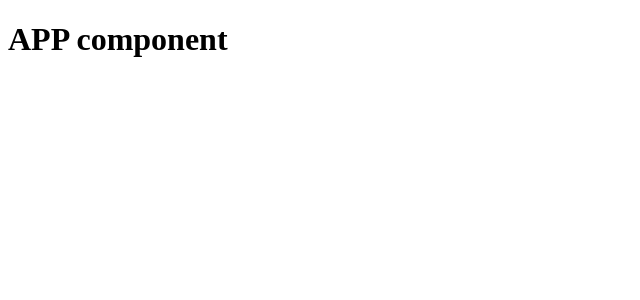
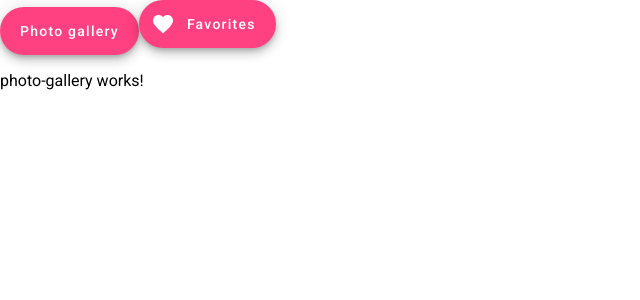
Before and after one commit to leepaolo/infinite-scroll-gallery-ngrx, an Angular app: page /photo-gallery in a window 1280 px wide. Before the commit this address led to /. Shown: the top 300 px of the page, without its empty margins (0-640 px from the left). Built offline with nearby package versions, Linux system fonts and the light colour scheme.

Commit message:
feat(HEADER): added menu | buttons | navigation to paht: photo-gallery and favorite-photos

```diff
--- a/angular.json
+++ b/angular.json
@@ -30,6 +30,7 @@
               "src/assets"
             ],
             "styles": [
+              "@angular/material/prebuilt-themes/indigo-pink.css",
               "src/styles.scss"
             ],
             "scripts": []
@@ -93,6 +94,7 @@
               "src/assets"
             ],
             "styles": [
+              "@angular/material/prebuilt-themes/indigo-pink.css",
               "src/styles.scss"
             ],
             "scripts": []
--- a/package.json
+++ b/package.json
@@ -11,10 +11,12 @@
   "private": true,
   "dependencies": {
     "@angular/animations": "^16.1.0",
+    "@angular/cdk": "^16.2.14",
     "@angular/common": "^16.1.0",
     "@angular/compiler": "^16.1.0",
     "@angular/core": "^16.1.0",
     "@angular/forms": "^16.1.0",
+    "@angular/material": "^16.2.14",
     "@angular/platform-browser": "^16.1.0",
     "@angular/platform-browser-dynamic": "^16.1.0",
     "@angular/router": "^16.1.0",
--- a/src/app/app-routing.module.ts
+++ b/src/app/app-routing.module.ts
@@ -1,10 +1,21 @@
 import { NgModule } from '@angular/core';
 import { RouterModule, Routes } from '@angular/router';
+import {
+  FAVORITES_PHOTOS_ROUTE,
+  PHOTO_GALLERY_ROUTE,
+} from './constants/photo-gallery.constant';
+import { PhotoGalleryComponent } from './components/gallery/photo-gallery/photo-gallery.component';
+import { FavoritePhotosComponent } from './components/gallery/favorite-photos/favorite-photos.component';
 
-const routes: Routes = [];
+const routes: Routes = [
+  { path: PHOTO_GALLERY_ROUTE, component: PhotoGalleryComponent },
+  { path: FAVORITES_PHOTOS_ROUTE, component: FavoritePhotosComponent },
+  { path: '', redirectTo: PHOTO_GALLERY_ROUTE, pathMatch: 'full' },
+  { path: '**', redirectTo: PHOTO_GALLERY_ROUTE },
+];
 
 @NgModule({
   imports: [RouterModule.forRoot(routes)],
-  exports: [RouterModule]
+  exports: [RouterModule],
 })
-export class AppRoutingModule { }
+export class AppRoutingModule {}
--- a/src/app/app.component.html
+++ b/src/app/app.component.html
@@ -1 +1,2 @@
-<h1>APP component</h1>
+<app-header></app-header>
+<router-outlet></router-outlet>
--- a/src/app/components/header/header.component.html
+++ b/src/app/components/header/header.component.html
@@ -1 +1,9 @@
-<p>header works!</p>
+<div class="button-container">
+  <button mat-fab extended [routerLink]="PHOTO_GALLERY_ROUTE">
+    Photo gallery
+  </button>
+  <button mat-fab extended [routerLink]="FAVORITES_PHOTOS_ROUTE">
+    <mat-icon>favorite</mat-icon>
+    Favorites
+  </button>
+</div>
--- a/src/app/components/header/header.component.ts
+++ b/src/app/components/header/header.component.ts
@@ -1,10 +1,15 @@
 import { Component } from '@angular/core';
+import {
+  FAVORITES_PHOTOS_ROUTE,
+  PHOTO_GALLERY_ROUTE,
+} from 'src/app/constants/photo-gallery.constant';
 
 @Component({
   selector: 'app-header',
   templateUrl: './header.component.html',
-  styleUrls: ['./header.component.scss']
+  styleUrls: ['./header.component.scss'],
 })
 export class HeaderComponent {
-
+  PHOTO_GALLERY_ROUTE = PHOTO_GALLERY_ROUTE;
+  FAVORITES_PHOTOS_ROUTE = FAVORITES_PHOTOS_ROUTE;
 }
--- a/src/app/constants/photo-gallery.constant.ts
+++ b/src/app/constants/photo-gallery.constant.ts
@@ -0,0 +1,2 @@
+export const PHOTO_GALLERY_ROUTE = 'photo-gallery';
+export const FAVORITES_PHOTOS_ROUTE = 'favorites-photos';
--- a/src/index.html
+++ b/src/index.html
@@ -6,6 +6,9 @@
   <base href="/">
   <meta name="viewport" content="width=device-width, initial-scale=1">
   <link rel="icon" type="image/x-icon" href="favicon.ico">
+  <link rel="preconnect" href="https://fonts.gstatic.com">
+  <link href="https://fonts.googleapis.com/css2?family=Roboto:wght@300;400;500&display=swap" rel="stylesheet">
+  <link href="https://fonts.googleapis.com/icon?family=Material+Icons" rel="stylesheet">
 </head>
 <body>
   <app-root></app-root>
--- a/src/styles.scss
+++ b/src/styles.scss
@@ -1 +1,4 @@
 /* You can add global styles to this file, and also import other style files */
+
+html, body { height: 100%; }
+body { margin: 0; font-family: Roboto, "Helvetica Neue", sans-serif; }
```
Also changed, not shown: src/app/app.module.ts (+12 -4 lines), 1 other file (tests, documents, lock files or other folders).
